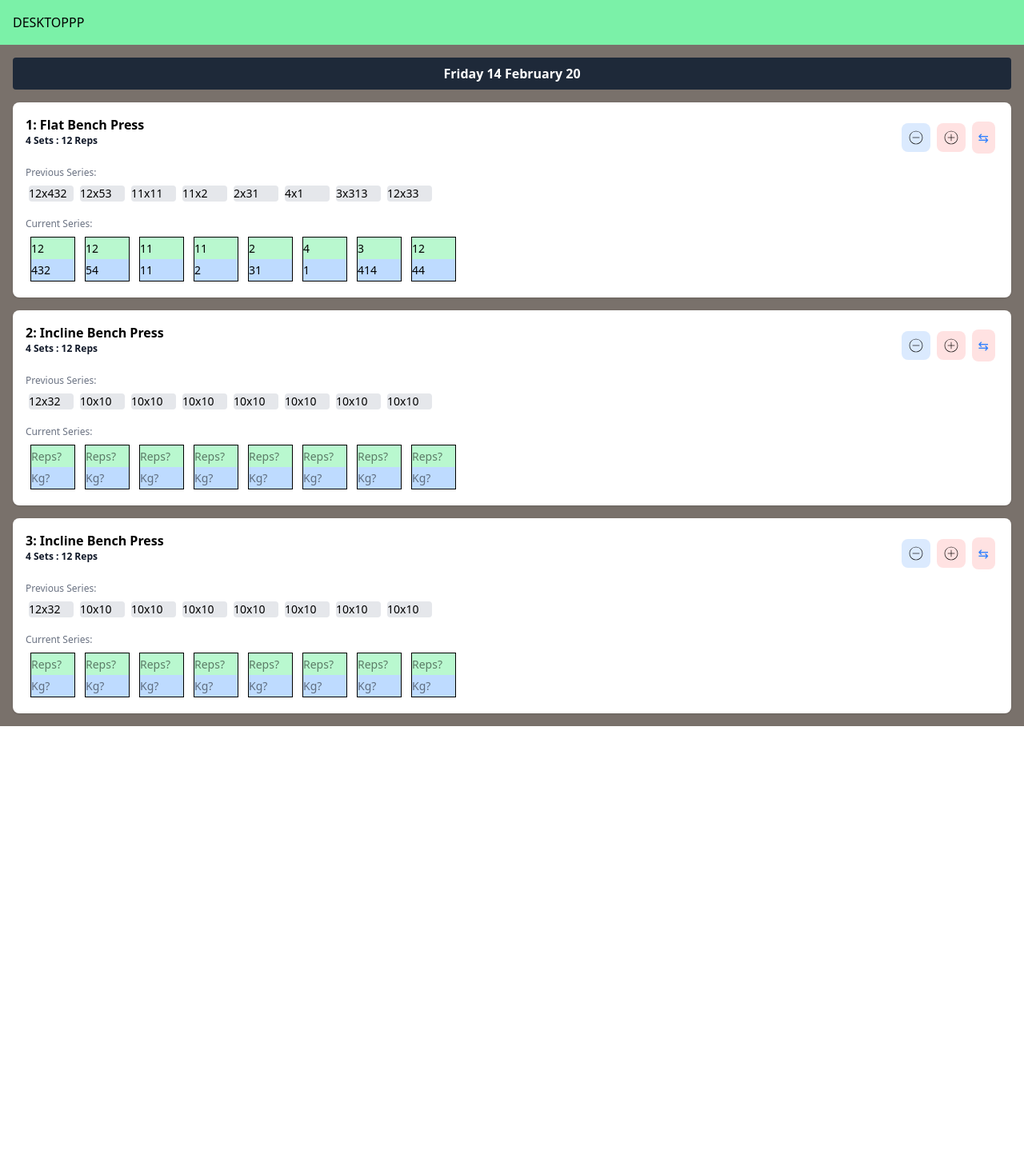
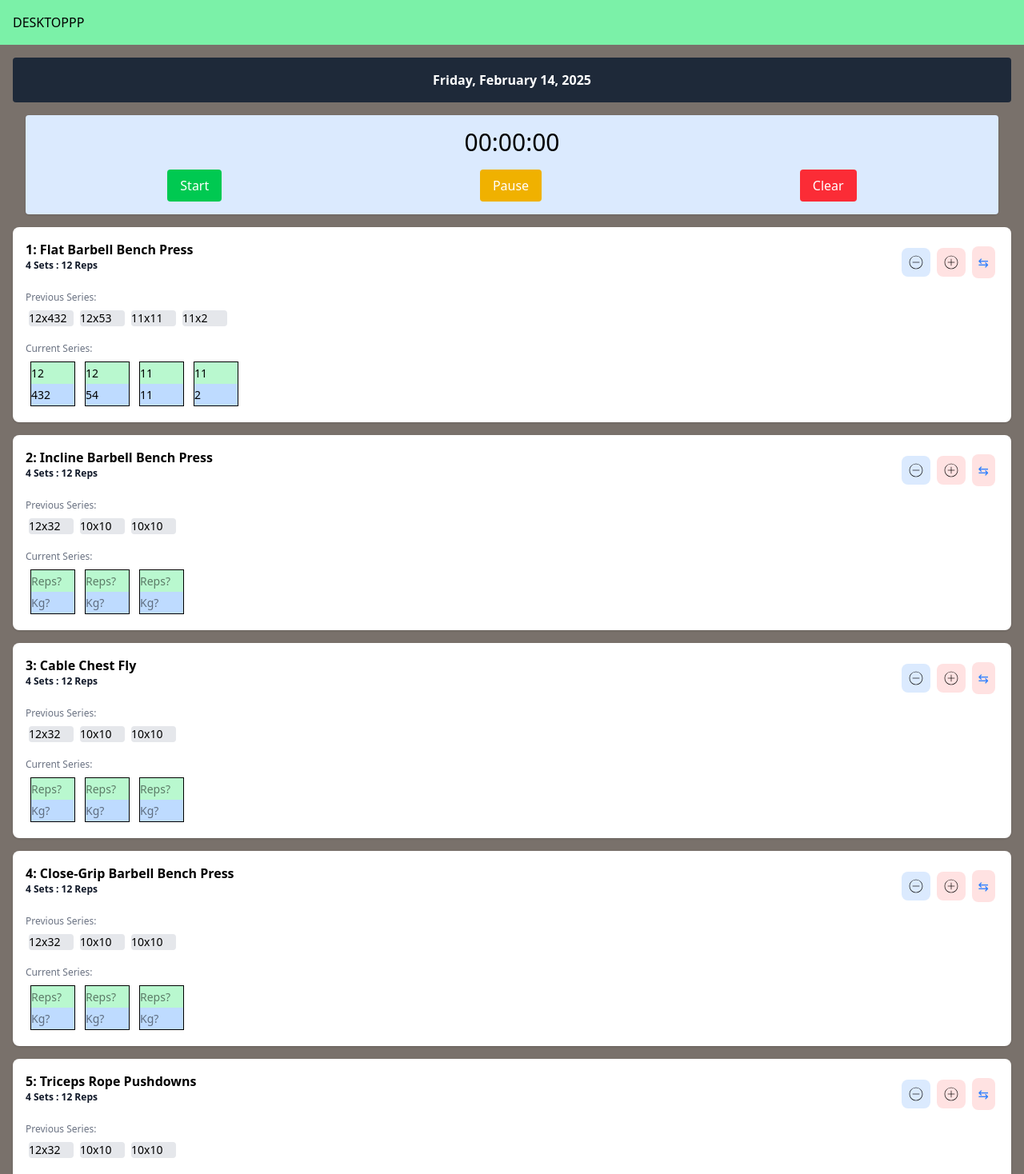
Before and after one commit to Timon-Vermeersch/workout_logger, a SvelteKit app: page /session in a window 1280 px wide. Shown: the top 1468 px of the page at 80% size. Before the commit the page ends 908 px from the top, so only its background shows below. Built offline with nearby package versions, Linux system fonts and the light colour scheme.

Commit message:
StoreData

```diff
--- a/src/lib/components/stopwatch.svelte
+++ b/src/lib/components/stopwatch.svelte
@@ -34,7 +34,7 @@
 </script>
 
 <div class="bg-blue-100 p-4 rounded shadow-2xlrounded-lg shadow text-center m-4">
-    <div class="text-3xl font-mono">{formatTime(timer)}</div>
+    <div class="text-3xl ">{formatTime(timer)}</div>
     <div class="flex justify-around mt-4">
       <button on:click={startTimer} class="bg-green-500 text-white py-2 px-4 rounded">Start</button>
       <button on:click={pauseTimer} class="bg-yellow-500 text-white py-2 px-4 rounded">Pause</button>
--- /dev/null
+++ b/src/lib/stores/data_store.ts
@@ -0,0 +1,68 @@
+import { writable } from 'svelte/store';
+
+export const personalProgram = writable([
+    {
+        name: "Flat Barbell Bench Press",
+        sets: [
+            { Previous: '12x432', set: { set: '12', rep: '432' } },
+            { Previous: '12x53', set: { set: '12', rep: '54' } },
+            { Previous: '11x11', set: { set: '11', rep: '11' } },
+            { Previous: '11x2', set: { set: '11', rep: '2' } },
+
+        ]
+    },
+    {
+        name: "Incline Barbell Bench Press",
+        sets: [
+            { Previous: '12x32', set: { set: '', rep: '' } },
+            { Previous: '10x10', set: { set: '', rep: '' } },
+            { Previous: '10x10', set: { set: '', rep: '' } },
+
+        ]
+    },
+    {
+        name: "Cable Chest Fly ",
+        sets: [
+            { Previous: '12x32', set: { set: '', rep: '' } },
+            { Previous: '10x10', set: { set: '', rep: '' } },
+            { Previous: '10x10', set: { set: '', rep: '' } },
+
+        ]
+    },
+    {
+        name: "Close-Grip Barbell Bench Press",
+        sets: [
+            { Previous: '12x32', set: { set: '', rep: '' } },
+            { Previous: '10x10', set: { set: '', rep: '' } },
+            { Previous: '10x10', set: { set: '', rep: '' } },
+
+        ]
+    },
+    {
+        name: "Triceps Rope Pushdowns",
+        sets: [
+            { Previous: '12x32', set: { set: '', rep: '' } },
+            { Previous: '10x10', set: { set: '', rep: '' } },
+            { Previous: '10x10', set: { set: '', rep: '' } },
+
+        ]
+    },
+    {
+        name: "Overhead Triceps Extensions",
+        sets: [
+            { Previous: '12x32', set: { set: '', rep: '' } },
+            { Previous: '10x10', set: { set: '', rep: '' } },
+            { Previous: '10x10', set: { set: '', rep: '' } },
+
+        ]
+    }
+]);
+
+export const ExcerciseOptions = writable([
+  {
+    name: "Barbell Decline Bench",
+    sets: [
+      { Previous: '', set: { set: '', rep: '' }},
+    ],
+  }
+])
--- a/src/routes/session/+page.svelte
+++ b/src/routes/session/+page.svelte
@@ -2,66 +2,24 @@
   import Stopwatch from '../../lib/components/stopwatch.svelte'
   import '../../../static/less.svg'
   import '../../../static/more.svg'
+  import {personalProgram} from '../../lib/stores/data_store.ts'
 
-  const options = {
+  // let w = window.innerWidth;
+  // let h = window.innerHeight;
+
+  const options : Intl.DateTimeFormatOptions = {
     weekday: "long",
     year: "numeric",
     month: "long",
     day: "numeric",
     timeZone: "CET",
-    timeZoneName: "short",
   };
-  let date = new Date().toLocaleDateString("en-GB", options);
-  let dateNl = new Date().toLocaleDateString("nl-BE", options);
-  let exercises2 = [
-    {
-      name: "Flat Bench Press" ,
-      sets: [
-        {Previous: '12x432' , set:{set: '12' , rep: '432'}},
-        {Previous: '12x53' , set:{set: '12' , rep: '54'}},
-        {Previous: '11x11' , set:{set: '11' , rep: '11'}},
-        {Previous: '11x2' , set:{set: '11' , rep: '2'}},
-        {Previous: '2x31' , set:{set: '2' , rep: '31'}},
-        {Previous: '4x1' , set:{set: '4' , rep: '1'}},
-        {Previous: '3x313' , set:{set: '3' , rep: '414'}},
-        {Previous: '12x33' , set:{set: '12' , rep: '44'}},
+  const formattedDate = new Intl.DateTimeFormat("en-US", options).format(new Date());
 
-  ]},
-  {
-      name: "Incline Bench Press" ,
-      sets: [
-        {Previous: '12x32' , set:{set: '' , rep: ''}},
-        {Previous: '10x10' , set:{set: '' , rep: ''}},
-        {Previous: '10x10' , set:{set: '' , rep: ''}},
-        {Previous: '10x10' , set:{set: '' , rep: ''}},
-        {Previous: '10x10' , set:{set: '' , rep: ''}},
-        {Previous: '10x10' , set:{set: '' , rep: ''}},
-        {Previous: '10x10' , set:{set: '' , rep: ''}},
-        {Previous: '10x10' , set:{set: '' , rep: ''}},
 
-  ]},
-  {
-      name: "Incline Bench Press" ,
-      sets: [
-        {Previous: '12x32' , set:{set: '' , rep: ''}},
-        {Previous: '10x10' , set:{set: '' , rep: ''}},
-        {Previous: '10x10' , set:{set: '' , rep: ''}},
-        {Previous: '10x10' , set:{set: '' , rep: ''}},
-        {Previous: '10x10' , set:{set: '' , rep: ''}},
-        {Previous: '10x10' , set:{set: '' , rep: ''}},
-        {Previous: '10x10' , set:{set: '' , rep: ''}},
-        {Previous: '10x10' , set:{set: '' , rep: ''}},
 
-  ]}
-  ]
 
-  date = date.slice(0, -9);
-  dateNl = dateNl.slice(0, -9);
 
-  // let datesLocalise = {
-  //   'en-GB': date,
-  //   'nl-BE': dateNl
-  // };
 
 
   </script>
@@ -69,13 +27,15 @@
   <div class="min-h-[calc(100vh-64px)]">
       <div class="p-4 bg-stone-500 min-h-screen">
           <div class="text-center text-gray-700 font-bold mb-4">
-            <div class="bg-gray-800 text-white py-2 rounded">{date}</div>
+            <div class="bg-gray-800 text-white p-4 rounded overflow-visible ">{formattedDate}</div>
           </div>
 
   <!-- Abegin -->
+
+    <Stopwatch></Stopwatch>
+
     <div class="flex flex-col flex-auto space-y-4">
-
-      {#each exercises2 as exercise, index}
+      {#each $personalProgram as exercise, index}
         <div class="bg-white p-4 rounded-lg shadow">
           <div class="grid grid-cols-2 mb-2">
             <!-- Title -->
--- a/src/routes/stats/+page.svelte
+++ b/src/routes/stats/+page.svelte
@@ -1,3 +1,5 @@
 <div class="min-h-[calc(100vh-56px)] bg-blue-100">
-    stats for nerds
+    Program Builder
+
+
 </div>
```
